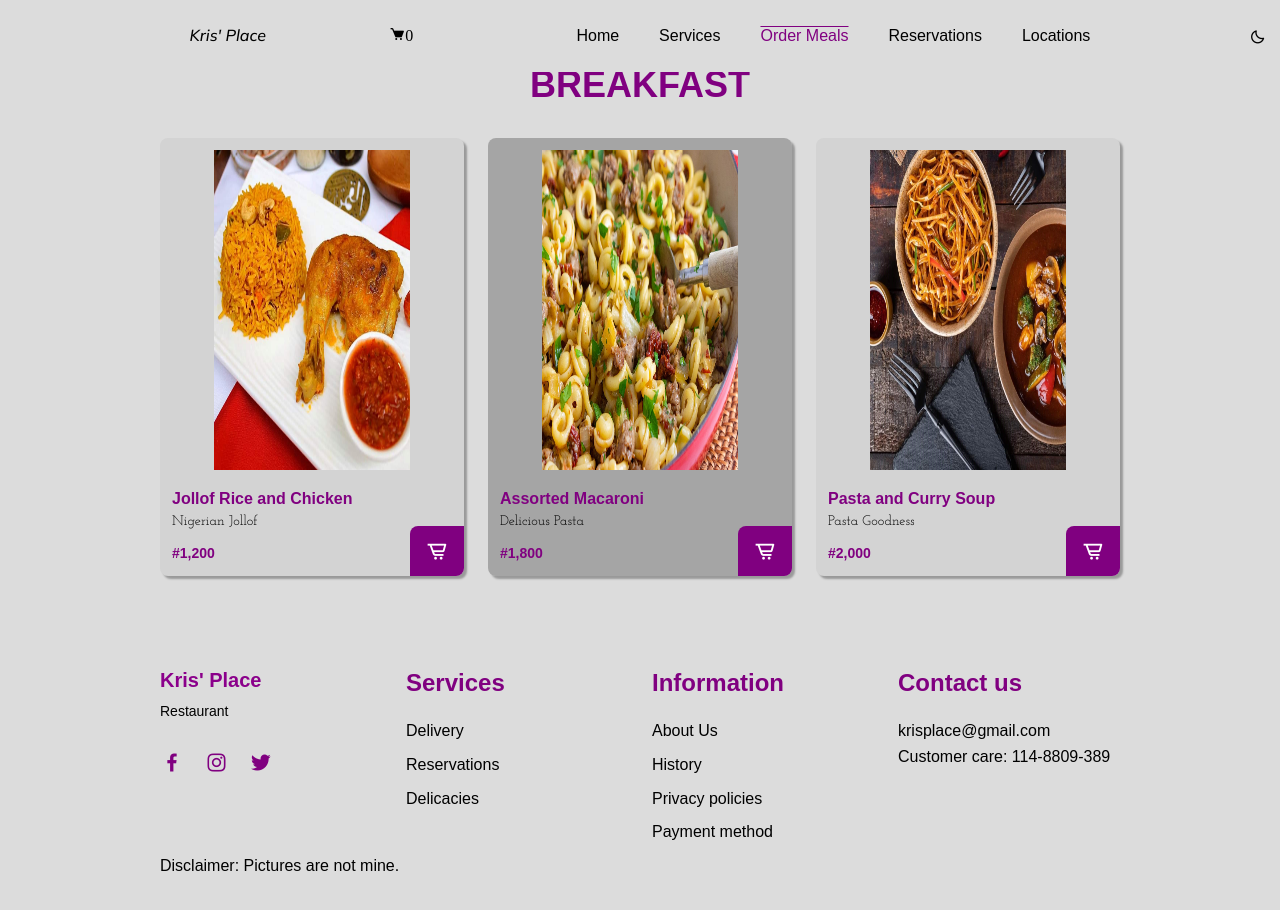
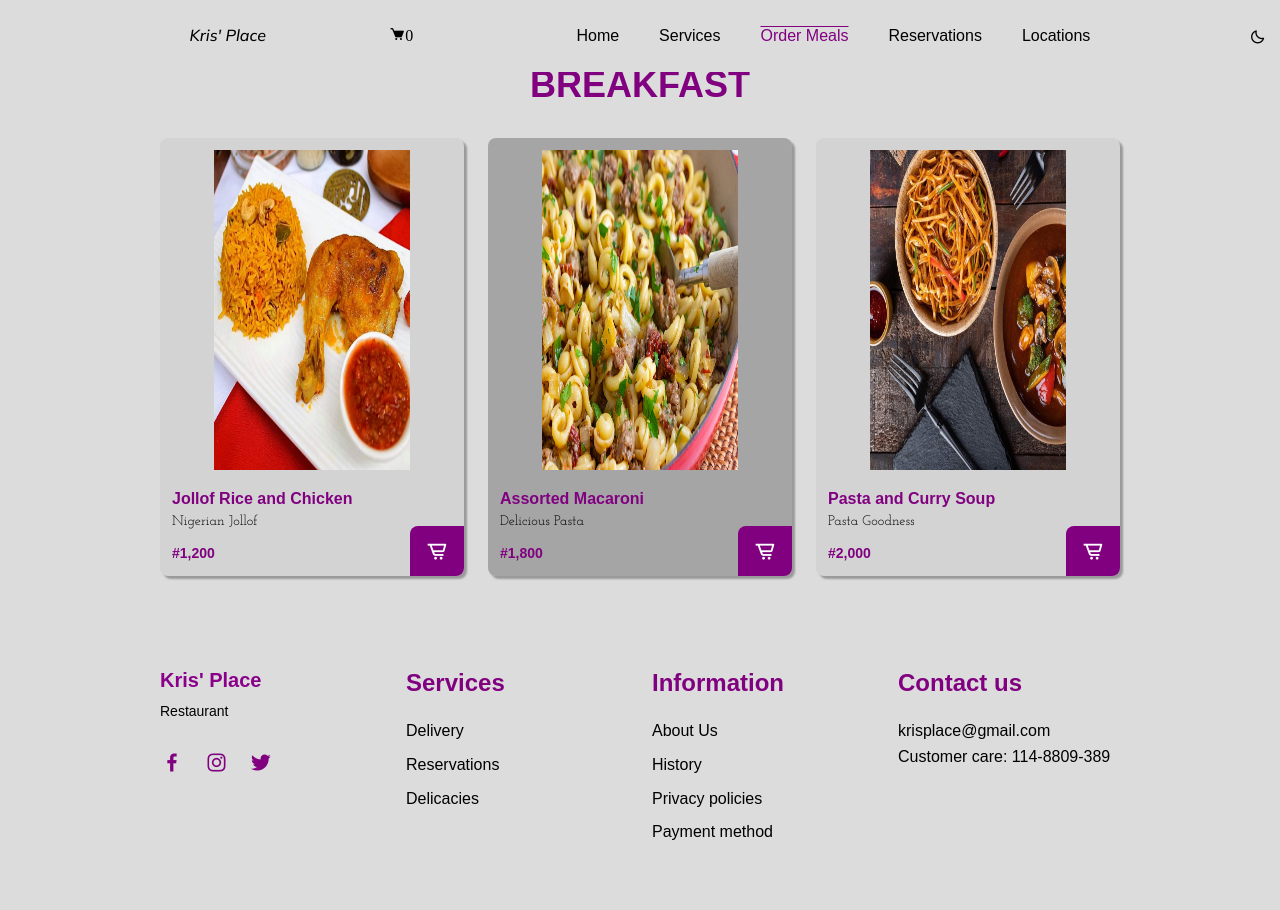
Before and after one commit to webpages-hub/project, a plain HTML site: page Kris restuarant/order.html in a window 1280 px wide. After the commit the page ends 885 px from the top, so only its background shows below. Drawn offline with nearby package versions, Linux system fonts and the light colour scheme.

Commit message:
Update order.html

```diff
--- a/Kris restuarant/order.html
+++ b/Kris restuarant/order.html
@@ -112,7 +112,6 @@
             </ul>
           </div>
         </div>
-       <p class="disclaimer">Disclaimer: Pictures are not mine.</p>
       </footer>
 
       <script src="https://unpkg.com/scrollreveal"></script>
```
